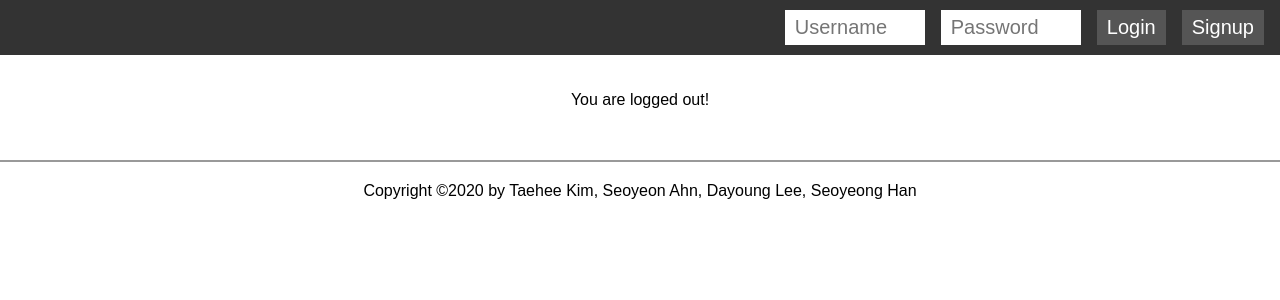
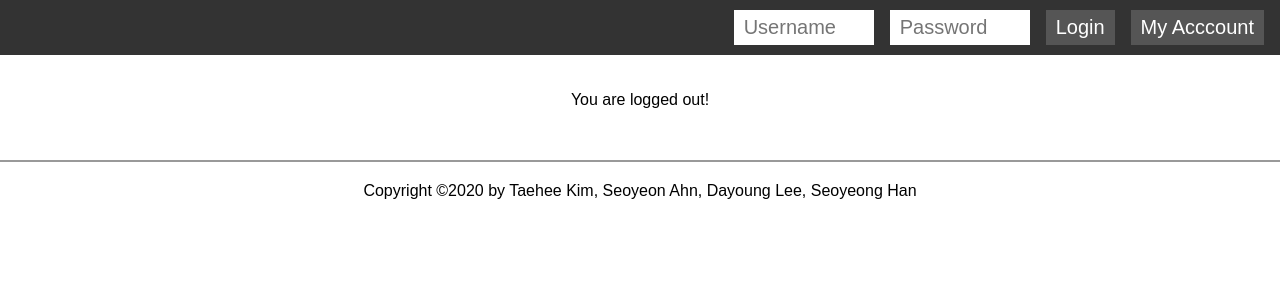
Before and after one commit to dayoung100/OpenSW_Team09, a PHP site: page /index.php in a window 1280 px wide. Shown: the top 300 px of the page. Run offline with PHP 8.4, Linux system fonts and the light colour scheme.

Commit message:
Update header.php
change button name from "Settings" -> "My Account"

```diff
--- a/header.php
+++ b/header.php
@@ -25,7 +25,7 @@
                 }
                 else {
                     echo '
-                    <form action = "signup.php"><button type = "submit">Signup</button></form>
+                    <form action = "signup.php"><button type = "submit">My Acccount</button></form>
                     <form action = "includes/login.inc.php" method = "post">
                     <button type = "submit" name = "login-submit">Login</button>
                     <input type = "password" name = "pwd" placeholder="Password">
```
